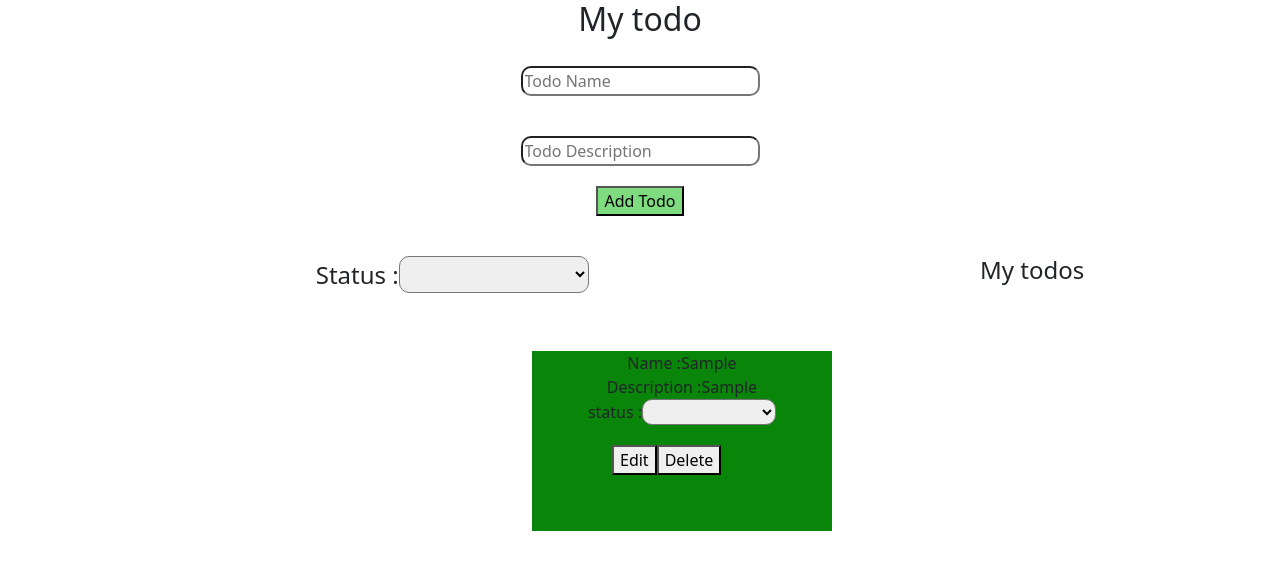
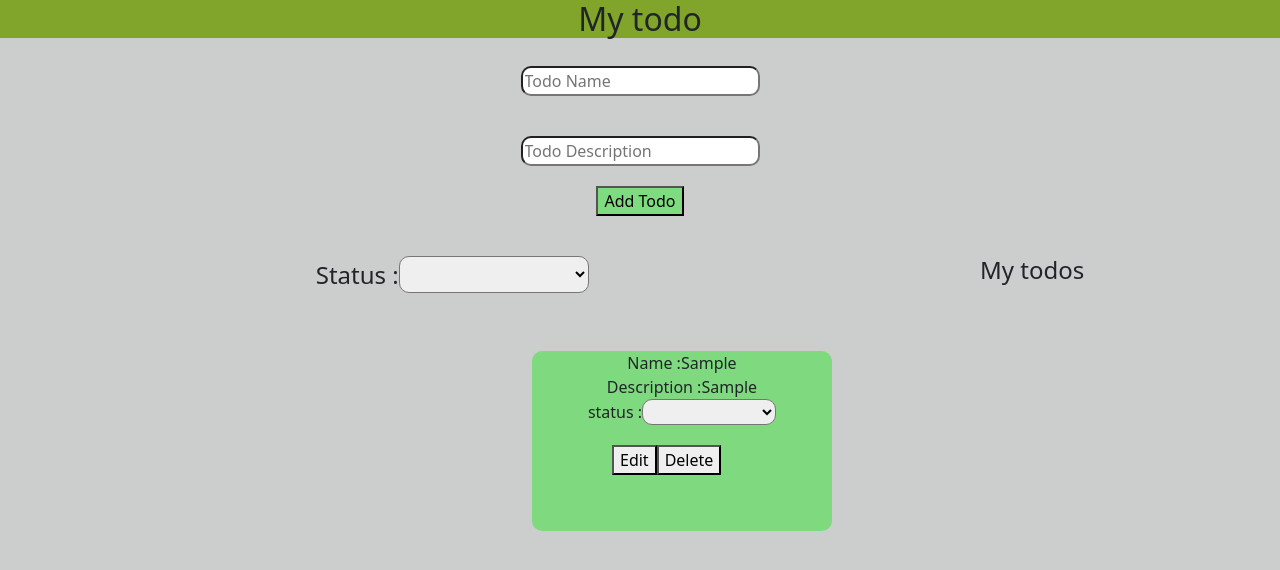
Before and after one commit to Nivash23/webtasks, a React (Vite) app: page / in a window 1280 px wide. Both pictures are taken after typing "Sample", "Sample" into the empty fields and a click on the button "Add Todo". Shown: the top 570 px of the page. Built offline with nearby package versions, Linux system fonts and the light colour scheme.

Commit message:
lastupdate.

```diff
--- a/src/App.css
+++ b/src/App.css
@@ -1,5 +1,11 @@
 #container{
   text-align: center;
+  background-color: rgb(204, 206, 206);
+  height: 100vh;
+  width: 100vw;
+}
+#head{
+  background-color: rgb(128, 165, 42);
 }
 #datas{
   display: flex;
@@ -21,11 +27,12 @@ select{
   margin:20px 5px 5px 80px;
 }
 #cardcontainer{
-  background-color: rgb(9, 133, 9);
+  background-color: rgb(127, 218, 127);
   width:300px;
   height:180px;
   margin: 50px 200px 0px 0px ;
   text-align: center;
+  border-radius: 10px;
 }
 li{
   margin: 20px 20px 20px 500px;
```
